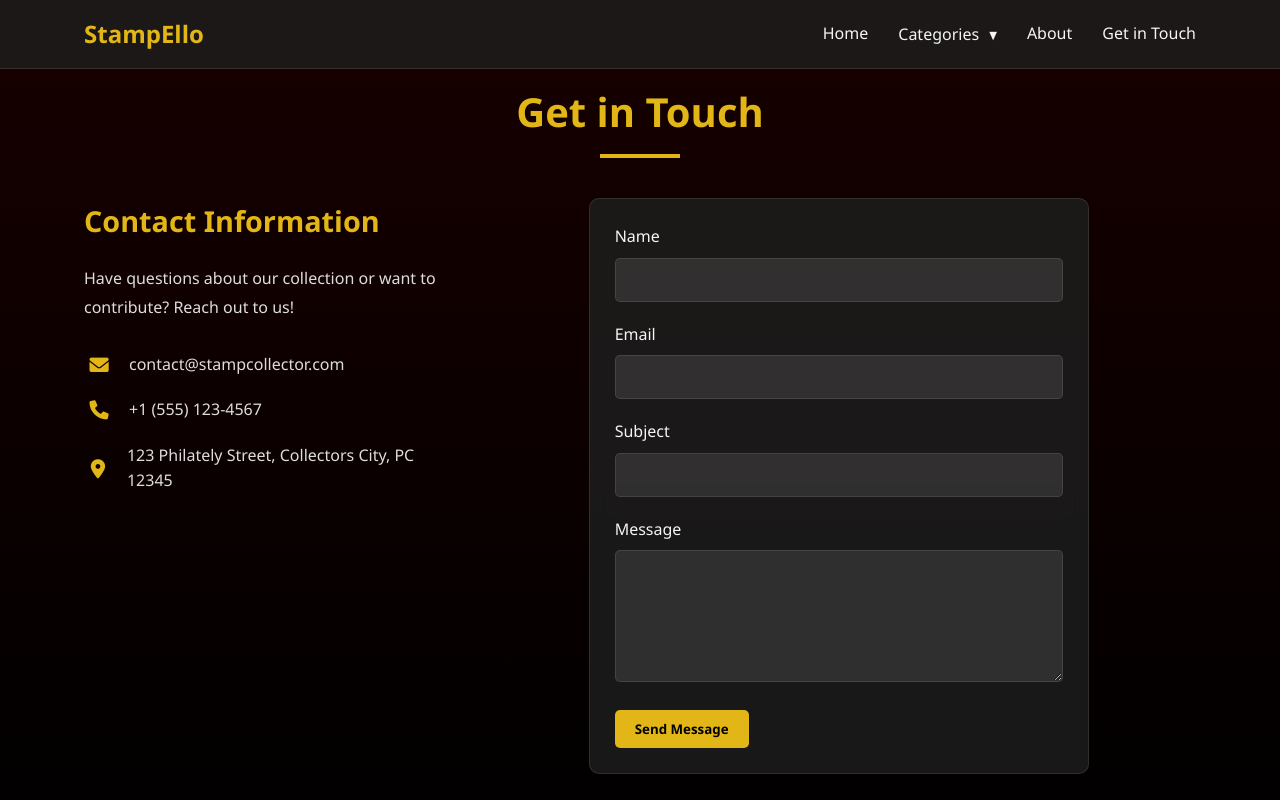
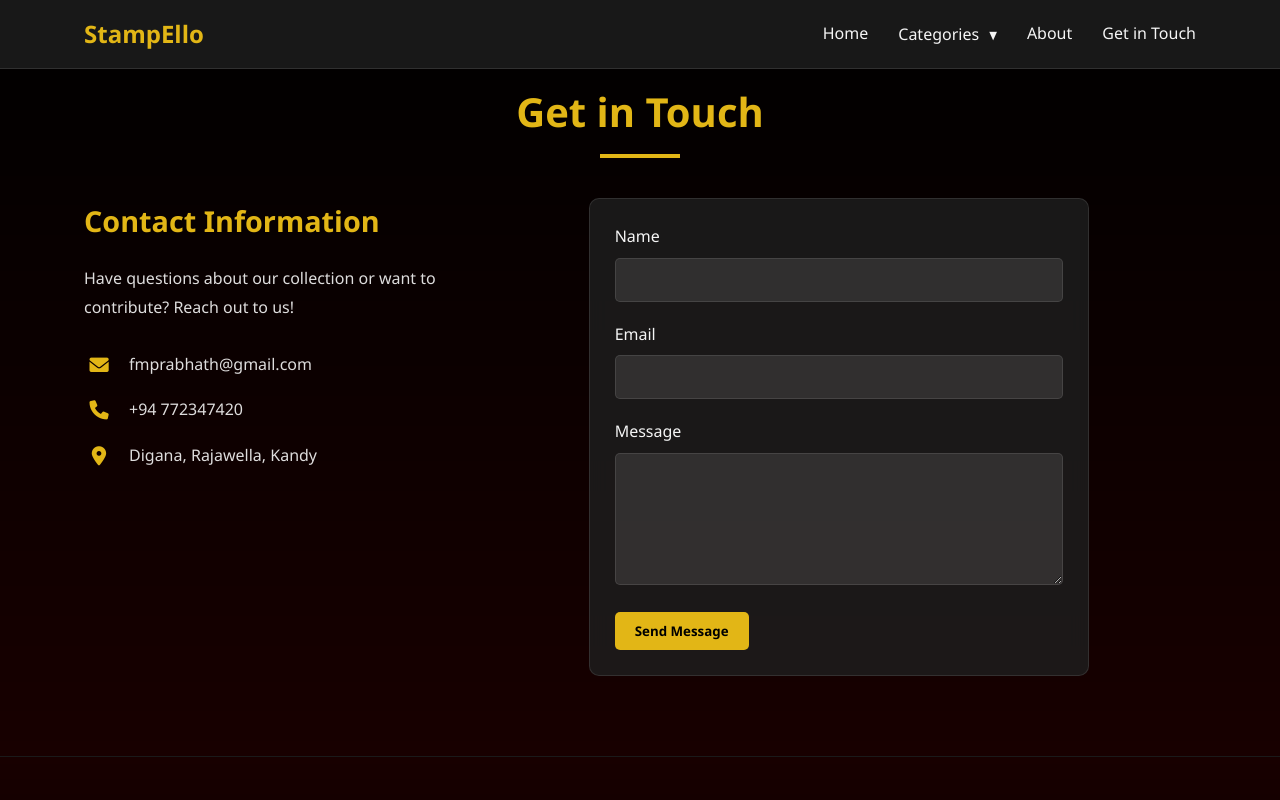
Before and after one commit to prabhathkaluarachchi/StampEllo, a React (Vite) app: page /get-in-touch in a window 1280 px wide. Shown: the top 800 px of the page. Built offline with nearby package versions, Linux system fonts and the light colour scheme.

Commit message:
Email Js Updated

```diff
--- a/package.json
+++ b/package.json
@@ -11,6 +11,7 @@
     "deploy": "npm run build && gh-pages -d dist"
   },
   "dependencies": {
+    "@emailjs/browser": "^4.4.1",
     "react": "^19.0.0",
     "react-dom": "^19.0.0",
     "react-router-dom": "^7.5.0"
--- a/src/components/GetInTouch.jsx
+++ b/src/components/GetInTouch.jsx
@@ -1,33 +1,51 @@
-import { useState } from 'react';
-import '../index.css';
+import React, { useRef, useState } from "react";
+import emailjs from '@emailjs/browser';
+import "../index.css";
 
 const GetInTouch = () => {
-  const [formData, setFormData] = useState({
-    name: '',
-    email: '',
-    subject: '',
-    message: ''
-  });
+  const form = useRef();
+  const [messageSent, setMessageSent] = useState(false);
 
-  const handleChange = (e) => {
-    const { name, value } = e.target;
-    setFormData(prev => ({
-      ...prev,
-      [name]: value
-    }));
-  };
+  const sendEmail = (e) => {
+    e.preventDefault();
 
-  const handleSubmit = (e) => {
-    e.preventDefault();
-    // Here you would typically send the form data to your API
-    console.log('Form submitted:', formData);
-    alert('Thank you for your message! We will get back to you soon.');
-    setFormData({
-      name: '',
-      email: '',
-      subject: '',
-      message: ''
-    });
+    emailjs
+      .sendForm(
+        'service_v6e5gws',
+        'template_js4cfyx',
+        form.current,
+        'Rl278ZygRImAbAYHh'
+      )
+      .then(
+        () => {
+          setMessageSent(true);
+          form.current.reset();
+
+          const successMessage = document.createElement('div');
+          successMessage.textContent = 'Message sent successfully!';
+          Object.assign(successMessage.style, {
+            backgroundColor: '#e2b616',
+            color: '#FFF',
+            padding: '10px',
+            marginTop: '15px',
+            borderRadius: '5px',
+            textAlign: 'center',
+          });
+
+          // 👇 Insert directly after the submit button
+          const submitButton = form.current.querySelector('button[type="submit"]');
+          submitButton.insertAdjacentElement('afterend', successMessage);
+
+          setTimeout(() => {
+            successMessage.remove();
+            setMessageSent(false);
+          }, 3000);
+        },
+        (error) => {
+          console.error('FAILED...', error.text);
+        }
+      );
+
   };
 
   return (
@@ -37,59 +55,36 @@ const GetInTouch = () => {
         <div className="contact-container">
           <div className="contact-info">
             <h3>Contact Information</h3>
-            <p>Have questions about our collection or want to contribute? Reach out to us!</p>
+            <p>
+              Have questions about our collection or want to contribute? Reach
+              out to us!
+            </p>
 
             <div className="contact-details">
               <div className="contact-item">
                 <i className="fas fa-envelope"></i>
-                <span>contact@stampcollector.com</span>
+                <span>fmprabhath@gmail.com</span>
               </div>
               <div className="contact-item">
                 <i className="fas fa-phone"></i>
-                <span>+1 (555) 123-4567</span>
+                <span>+94 772347420</span>
               </div>
               <div className="contact-item">
                 <i className="fas fa-map-marker-alt"></i>
-                <span>123 Philately Street, Collectors City, PC 12345</span>
+                <span>Digana, Rajawella, Kandy</span>
               </div>
             </div>
           </div>
 
-          <form onSubmit={handleSubmit} className="contact-form">
+          <form className="contact-form" ref={form} onSubmit={sendEmail}>
             <div className="form-group">
               <label htmlFor="name">Name</label>
-              <input
-                type="text"
-                id="name"
-                name="name"
-                value={formData.name}
-                onChange={handleChange}
-                required
-              />
+              <input type="text" id="name" name="name" required />
             </div>
 
             <div className="form-group">
               <label htmlFor="email">Email</label>
-              <input
-                type="email"
-                id="email"
-                name="email"
-                value={formData.email}
-                onChange={handleChange}
-                required
-              />
-            </div>
-
-            <div className="form-group">
-              <label htmlFor="subject">Subject</label>
-              <input
-                type="text"
-                id="subject"
-                name="subject"
-                value={formData.subject}
-                onChange={handleChange}
-                required
-              />
+              <input type="email" id="email" name="email" required />
             </div>
 
             <div className="form-group">
@@ -98,13 +93,13 @@ const GetInTouch = () => {
                 id="message"
                 name="message"
                 rows="5"
-                value={formData.message}
-                onChange={handleChange}
                 required
               ></textarea>
             </div>
 
-            <button type="submit" className="btn">Send Message</button>
+            <button type="submit" className="btn">
+              Send Message
+            </button>
           </form>
         </div>
       </div>
--- a/src/index.css
+++ b/src/index.css
@@ -687,7 +687,7 @@ a:hover {
 .get-in-touch {
   padding: 80px 0;
   background:
-    linear-gradient(rgba(0, 0, 0, 0.5), rgba(0, 0, 0, 1)),
+    linear-gradient(rgba(0, 0, 0, 1), rgba(0, 0, 0, 0.5)),
     linear-gradient(#300000, #300000);
 }
 
```
Also changed, not shown: 1 other file (tests, documents, lock files or other folders).
